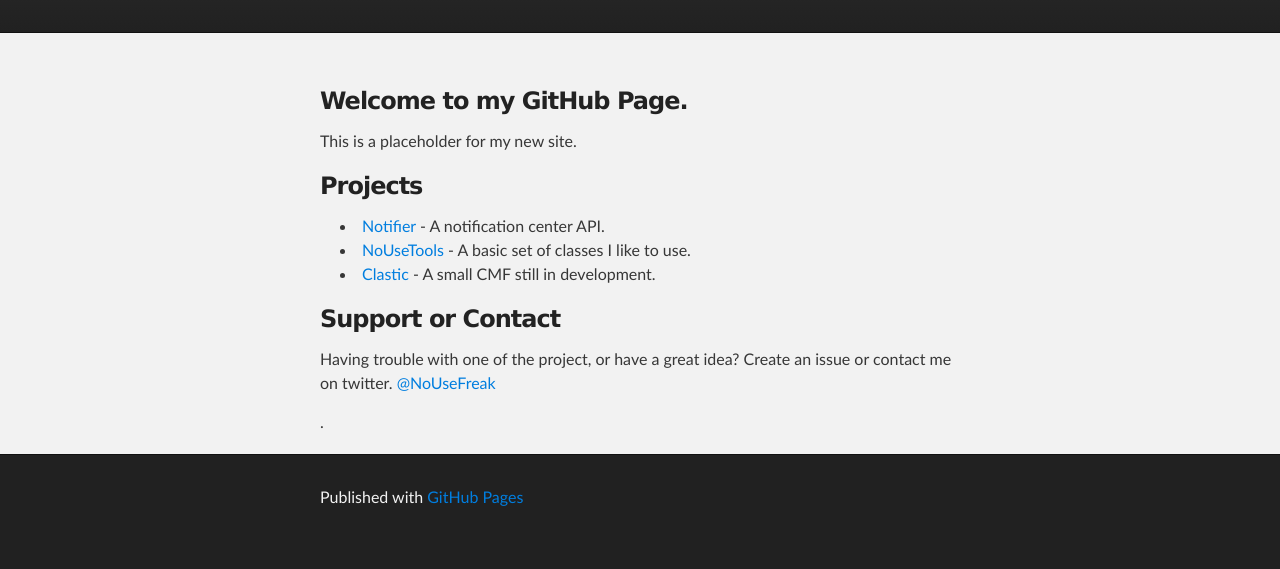
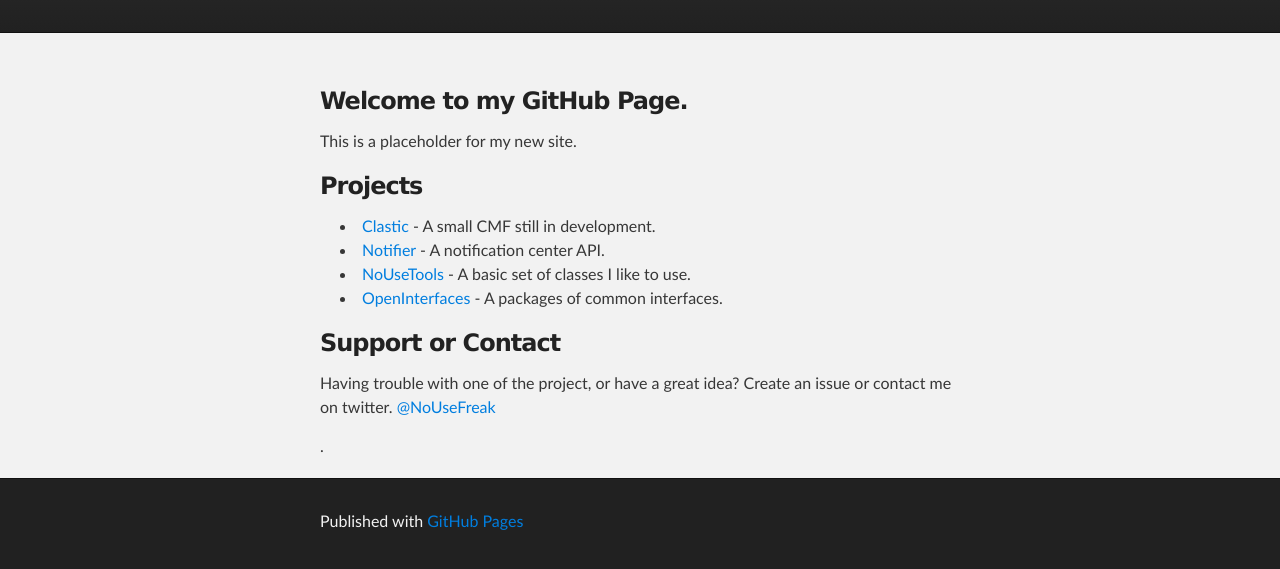
Before and after one commit to NoUseFreak/nousefreak.github.com, a plain HTML site: page index.html in a window 1280 px wide. Shown: the part 177-746 px from the top of the page. Drawn offline with Linux system fonts and the light colour scheme.

Commit message:
Update index.html

```diff
--- a/index.html
+++ b/index.html
@@ -34,9 +34,10 @@
 <h3>Projects</h3>
 
 <ul>
+  <li><a href="https://github.com/NoUseFreak/Clastic">Clastic</a> - A small CMF still in development.</li>
   <li><a href="https://github.com/NoUseFreak/Notifier">Notifier</a> - A notification center API.</li>
   <li><a href="https://github.com/NoUseFreak/NoUseTools">NoUseTools</a> - A basic set of classes I like to use.</li>
-  <li><a href="https://github.com/NoUseFreak/Clastic">Clastic</a> - A small CMF still in development.</li>
+  <li><a href="https://github.com/NoUseFreak/OpenInterfaces">OpenInterfaces</a> - A packages of common interfaces.</li>
 </ul>
 
 <h3>Support or Contact</h3>
```
